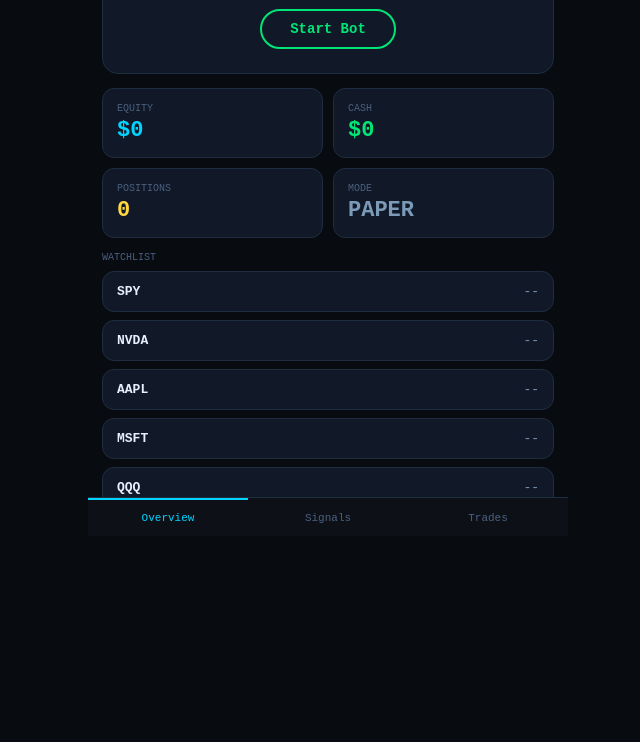
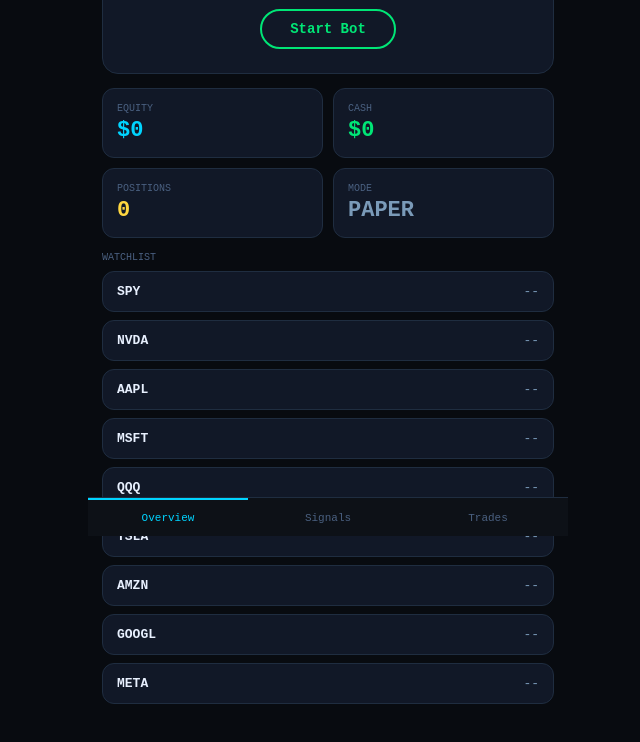
Before and after one commit to dominicthernandez-sys/Apextrade-bot, a website: page index.html in a window 1280 px wide. Shown: the part 264-1006 px from the top of the page, without its empty margins (312-952 px from the left). Before the commit the page ends 860 px from the top, so only its background shows below. Drawn offline with Linux system fonts and the light colour scheme; no server answers.

Commit message:
Update index.html

```diff
--- a/index.html
+++ b/index.html
@@ -126,7 +126,7 @@ function overview(){
     }
   }
   h+='<div style="font-size:10px;color:#4a6080;margin-bottom:8px;margin-top:4px">WATCHLIST</div>';
-  var wl=["SPY","NVDA","AAPL","MSFT","QQQ"];
+  var wl=["SPY","NVDA","AAPL","MSFT","QQQ","TSLA","AMZN","GOOGL","META"];
   for(var j=0;j<wl.length;j++){
     var sym=wl[j];
     var price=PR[sym];
```
